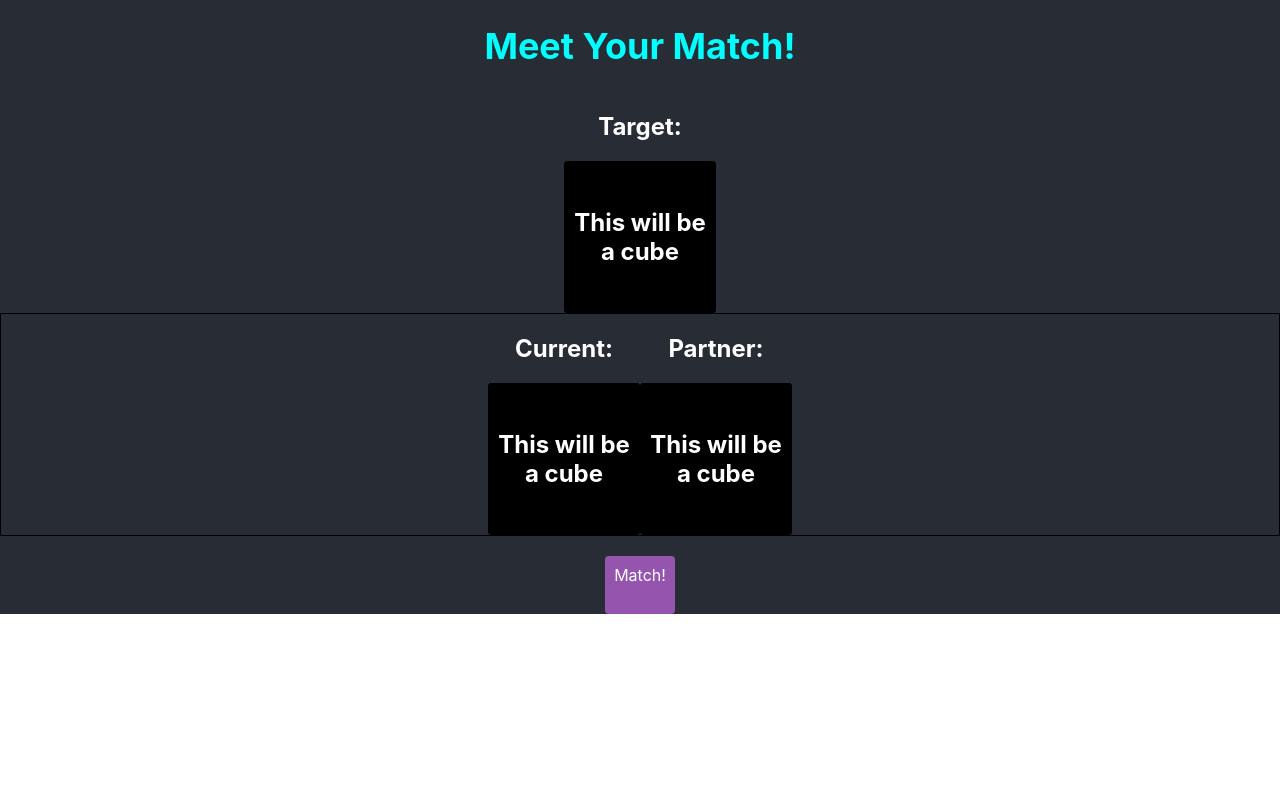
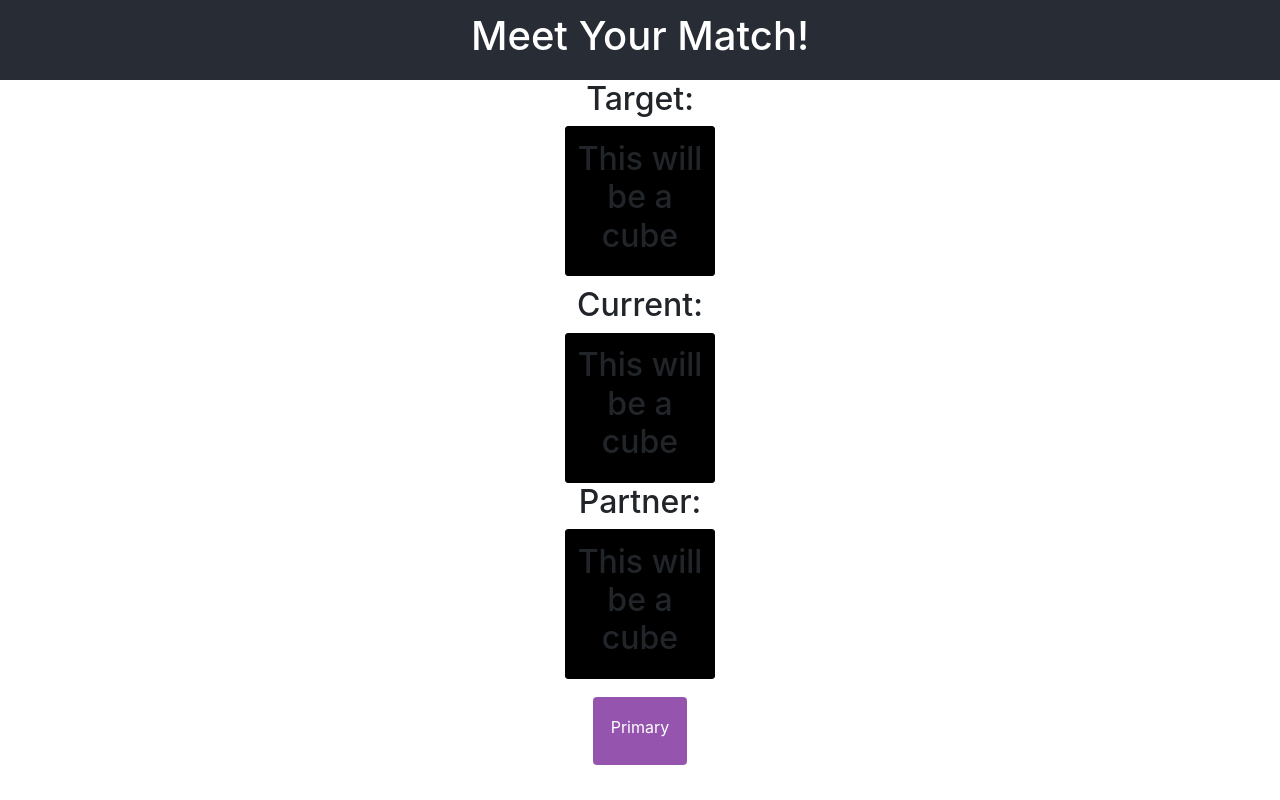
Before and after one commit to MaddieSavic/BitByBitHack2019, a React (Create React App) app in the folder bit_by_bit_app/: page / in a window 1280 px wide. Built offline with nearby package versions, Linux system fonts and the light colour scheme.

Commit message:
Maybe start using bootstrap lol

```diff
--- a/bit_by_bit_app/package.json
+++ b/bit_by_bit_app/package.json
@@ -3,6 +3,9 @@
   "version": "0.1.0",
   "private": true,
   "dependencies": {
+    "bootstrap": "^4.3.1",
+    "jquery": "^3.4.1",
+    "popper.js": "^1.15.0",
     "react": "^16.9.0",
     "react-dom": "^16.9.0",
     "react-scripts": "3.1.1"
--- a/bit_by_bit_app/src/App.css
+++ b/bit_by_bit_app/src/App.css
@@ -71,14 +71,9 @@ div{
   text-align: center;
 }
 
-#Title {
-  color: cyan;
-}
-
-.sideBySide{
-  border: 1px solid black;
+.container{
   overflow: hidden;
-  display: flex;
+  padding: 10px;
 }
 
 #left{
@@ -88,5 +83,5 @@ div{
 
 #right{
   float: left;
-  margin-left: 20px;
+  margin-left: 300px;
 }
--- a/bit_by_bit_app/src/App.js
+++ b/bit_by_bit_app/src/App.js
@@ -33,7 +33,7 @@ class Button extends React.Component{
   render(){
     return(
       <div className = "btn">
-        <a onClick = {this.handleClick}>Match!</a>
+        <button type="button" class="btn btn-primary" onClick = {this.handleClick}>Primary</button>
         <h2>{this.state.isToggleOn}</h2>
       </div>
 
@@ -64,7 +64,7 @@ class App extends React.Component{
       </header>
       <body>
         <Section headerName = "Target_char" name = "Target: " cond = {true}><Cube></Cube></Section>
-        <div className = "sideBySide">
+        <div className = "container">
           <Section id = "left" headerName = "Current_char" name = "Current: " cond = {true}><Cube></Cube></Section>
           <Section id = "right"headerName = "Partner_char" name = "Partner: " cond = {true}><Cube></Cube></Section>
         </div>
--- a/bit_by_bit_app/src/index.js
+++ b/bit_by_bit_app/src/index.js
@@ -1,3 +1,7 @@
+import 'bootstrap/dist/css/bootstrap.min.css';
+import $ from 'jquery';
+import Popper from 'popper.js';
+import 'bootstrap/dist/js/bootstrap.bundle.min';
 import React from 'react';
 import ReactDOM from 'react-dom';
 import './index.css';
```
Also changed, not shown: 1 other file (tests, documents, lock files or other folders).
